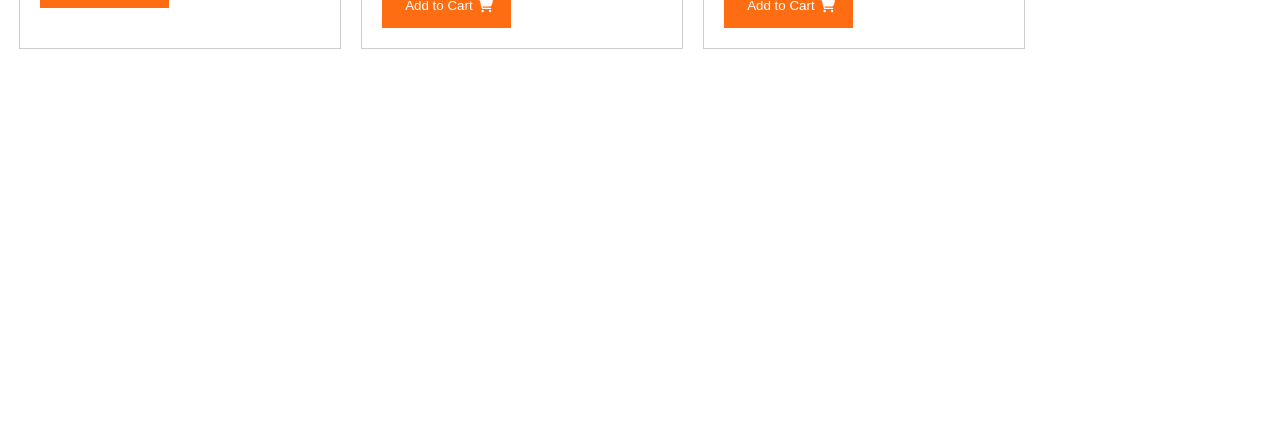
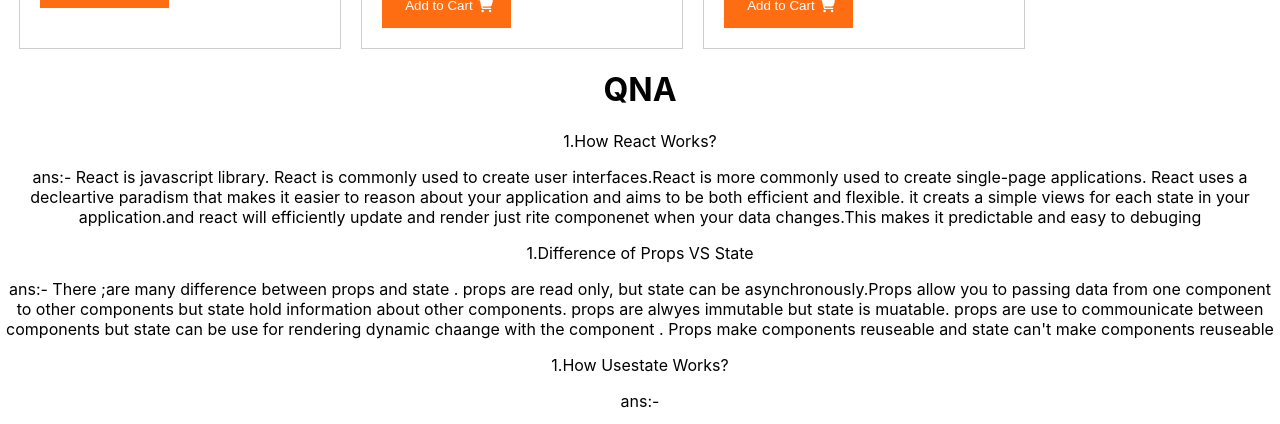
Before and after one commit to Fahimmuntasir1/smart-electronics-web-app, a React (Create React App) app: page / in a window 1280 px wide. Shown: the part 2187-2611 px from the top of the page. Before the commit the page ends 2236 px from the top, so only its background shows below. Built offline with nearby package versions, Linux system fonts and the light colour scheme.

Commit message:
qna section added 2 answer

```diff
--- a/src/App.js
+++ b/src/App.js
@@ -12,6 +12,17 @@ function App() {
     <div className="App">
       <h1 style={mystyle}>Smart Electronics</h1>
       <Products></Products>
+      <footer>
+        <div>
+          <h1>QNA</h1>
+          <p>1.How React Works?</p>
+          <p>ans:- React is  javascript library. React is commonly used to create user interfaces.React is more commonly used to create single-page applications. React uses a decleartive paradism that makes it easier to reason about your application and aims to be both efficient and flexible. it creats a simple views for each state in your application.and react will efficiently update and render just rite componenet when your data changes.This makes it predictable and easy to debuging</p>
+          <p>1.Difference of Props VS State</p>
+          <p>ans:- There ;are many difference between props and state . props are read only, but state can be asynchronously.Props allow you to passing data from one component to other components but state hold information about other components. props are alwyes immutable but state is muatable. props are use to commounicate between components but state can be use for rendering dynamic chaange with the component . Props make components reuseable and state can't make components reuseable</p>
+          <p>1.How Usestate Works?</p>
+          <p>ans:- </p>
+        </div>
+      </footer>
     </div>
   );
 }
```
